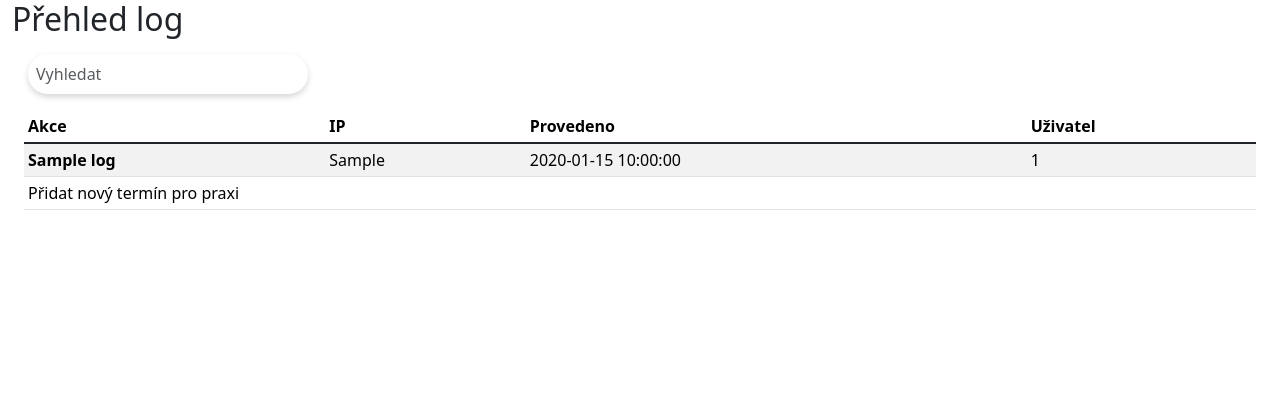
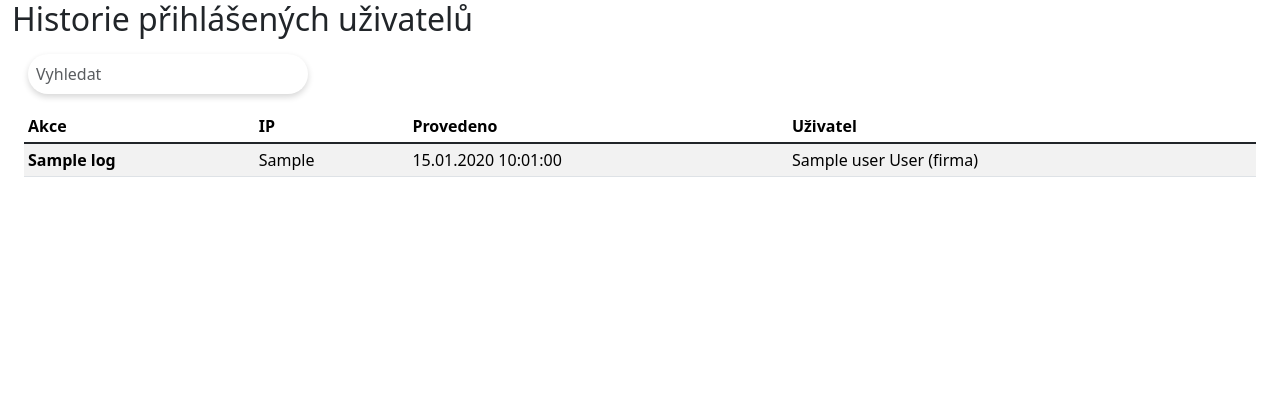
Before and after one commit to martinrumisek/booking_praxi, a CodeIgniter 4 app: the page made by app/Views/dashboard/dash_log.php in a window 1280 px wide. Shown: the top 420 px of the page. Run offline with PHP 8.4 and a stand-in for CodeIgniter, Linux system fonts and the light colour scheme; the template is opened without the code that fills it: most values are stand-ins (such as "Sample title", 1, 10 or a date in 2020); data that the repository does not hold is empty; some libraries are stand-ins or nearby versions.

Commit message:
Úprava na základě úpravy controlleru, přídání jméno přihlášenoho uživatele + ikonka přihlášení / odhlášení.

```diff
--- a/app/Views/dashboard/dash_log.php
+++ b/app/Views/dashboard/dash_log.php
@@ -15,7 +15,7 @@
     }
 </style>
 <div class="container-fluid">
-    <h2>Přehled log</h2>
+    <h2>Historie přihlášených uživatelů</h2>
     <div class="d-flex m-3">
         <input class="search-input p-2 form-control" type="text" placeholder="Vyhledat">
     </div>
@@ -41,19 +41,16 @@
                     foreach($logs as $log){
                     ?>
                       <tr>
-                        <th class="nowrap" scope="row"><?= $log['name']?></th>
+                        <th class="nowrap" scope="row"><?php if($log['name'] == 'Přihlášení'){echo '<i class="fa-solid fa-key"></i>  ';}else{echo '<i class="fa-solid fa-right-to-bracket"></i>  ';} ?><?= $log['name']?></th>
                         <td>
                             <?= $log['ip_adrese'] ?>
                         </td>
                         <td>
-                            <?= $log['create_time'] ?>
+                            <?= date('d.m.Y H:m:s', strtotime($log['create_time'])) ?>
                         </td>
-                        <td><?= $log['Representative_company_id'] ?? $log['User_id']?></td>
+                        <td><?= $log['user']['name'] . ' ' . $log['user']['surname']?><?php if(!empty($log['user']['Company_id'])){echo ' (firma)';} ?></td>
                     </tr>
                     <?php }?>
-                    <tr>
-                        <td colspan="7" ><a href="#"><i class="fa-solid fa-plus"></i> Přidat nový termín pro praxi</a></td>
-                    </tr>
                 </tbody>
             </table>
         </div>
```
